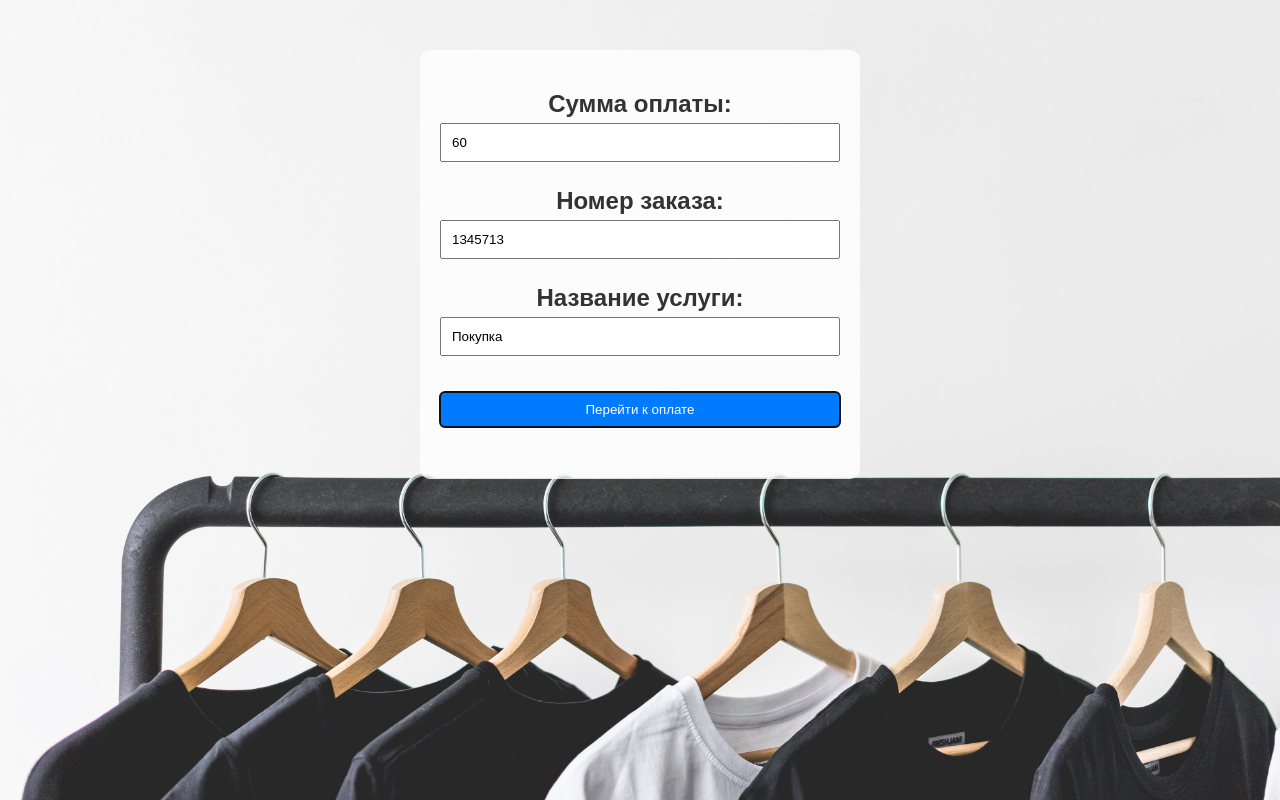
After one commit to AntipinIsmail/-_-_-, a Flask app: page /payment in a window 1280 px wide. The commit adds this page. Run offline with Flask 3, Linux system fonts and the light colour scheme; a user stored in the database is signed in.

Commit message:
Add files via upload

```diff
--- a/main.py
+++ b/main.py
@@ -134,6 +134,14 @@ def cart():  # Пример, потом сюда свои данные заки
     return render_template('cart.html', cart_items=cart_items, total=total)
 
 
+@app.route('/payment')
+@login_required
+def payment():  # Пример
+    total_sum = 60
+    order_id = 1345713
+    return render_template('payment.html', order_id=order_id, total_sum=total_sum)
+
+
 def main():
     db_session.global_init("db/blogs.db")
     app.run()
--- /dev/null
+++ b/templates/payment.html
@@ -0,0 +1,58 @@
+<style>
+    body {
+        background-image: url('{{ url_for('static', filename='images/background.jpg') }}');
+        background-repeat: no-repeat;
+        background-size: cover;
+        background-position: center;
+        font-family: Arial, sans-serif;
+        color: #333;
+    }
+
+    form {
+        max-width: 400px;
+        margin: 50px auto;
+        padding: 20px;
+        background: rgba(255, 255, 255, 0.8);
+        border-radius: 10px;
+    }
+
+    h1, h2 {
+        text-align: center;
+    }
+
+    input[type='text'] {
+        width: 100%;
+        padding: 10px;
+        margin: 5px 0;
+        box-sizing: border-box;
+    }
+
+    input[type='submit'] {
+        width: 100%;
+        padding: 10px;
+        margin: 10px 0;
+        box-sizing: border-box;
+        background-color: #007bff;
+        color: white;
+        border: none;
+        border-radius: 5px;
+        cursor: pointer;
+    }
+</style>
+
+<body>
+    <form method='POST' action='https://demo.paykeeper.ru/create/'>
+        <h2>Сумма оплаты:
+            <input type='text' name='sum' value='{{ total_sum }}' readonly />
+        </h2>
+        <h2>Номер заказа:
+            <input type='text' name='orderid' value='{{ order_id }}' readonly />
+        </h2>
+        <h2>Название услуги:
+            <input type='text' name='service_name' value='Покупка' readonly />
+        </h2>
+        <h1>
+            <input type='submit' autofocus value='Перейти к оплате' />
+        </h1>
+    </form>
+</body>
```
Also changed, not shown: templates/cart.html (+24 -1 lines), db/blogs.db.
